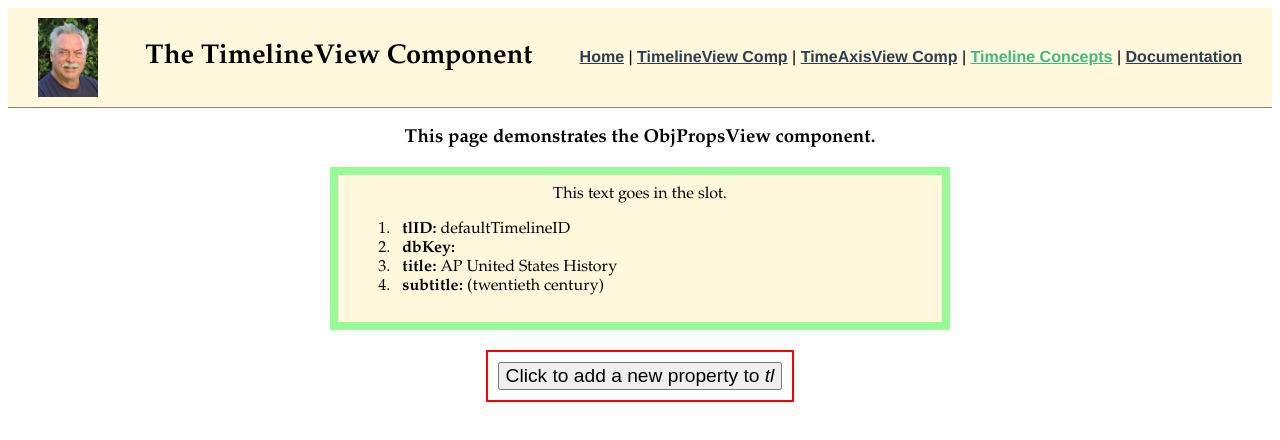
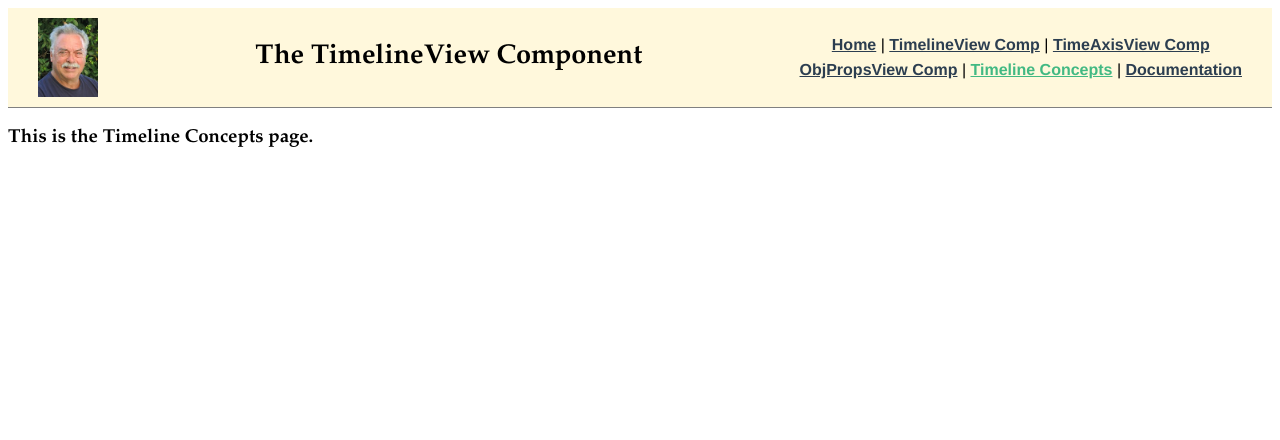
Before and after one commit to bruml2/timelineviewcomp, a Vue app: page /concepts in a window 1280 px wide. Shown: the top 440 px of the page. Built offline with nearby package versions, Linux system fonts and the light colour scheme.

Commit message:
better ObjPropsView

```diff
--- a/src/App.vue
+++ b/src/App.vue
@@ -3,14 +3,15 @@
     <div id="app-nav">
       <img alt="Ruml portrait" src="@/assets/self-villa2013.20k.jpg" width="60">
       <span id="app-title">The TimelineView Component</span>
-      <span id="app-links">
+      <div id="app-links">
         <!-- router/index.js: the views/*vue component to display for each route; -->
         <router-link to="/">Home</router-link> |
         <router-link to="/timeline">TimelineView Comp</router-link> |
-        <router-link to="/timeAxis">TimeAxisView Comp</router-link> |
+        <router-link to="/timeAxis">TimeAxisView Comp</router-link> <br />
+        <router-link to="/objProps">ObjPropsView Comp</router-link> |
         <router-link to="/concepts">Timeline Concepts</router-link> |
         <router-link to="/docs">Documentation</router-link>
-      </span>
+      </div>
     </div>
     <transition name="fade" appear> <!-- name prefixes classes -->
       <router-view />
@@ -44,11 +45,18 @@
   background-color: cornsilk;
   border-bottom: 1px solid gray;
 }
-#app-nav a {
+#app-links {
+  text-align: center;
+  line-height: 1.6;
+}
+#app-links a {
   font-weight: bold;
   color: #2c3e50;
 }
-#app-nav a.router-link-exact-active {
+#app-links a:hover {
+  color: blue;
+}
+#app-links a.router-link-exact-active {
   color: #42b983;
 }
 .fade-enter-active, .fade-leave-active {
--- a/src/assets/builddate.js
+++ b/src/assets/builddate.js
@@ -1 +1 @@
-export const builddate = "Tue Mar 31 2020 - 12:04:47"
+export const builddate = "Tue Mar 31 2020 - 19:04:28"
--- a/src/router/index.js
+++ b/src/router/index.js
@@ -4,6 +4,7 @@ import VueRouter from 'vue-router'
 import Home     from '../views/Home.vue'
 import Timeline from '../views/Timeline.vue'
 import TimeAxis from '../views/TimeAxis.vue'
+import ObjProps from '../views/ObjProps.vue'
 import Concepts from '../views/Concepts.vue'
 import Documentation from '../views/Documentation.vue'
 
@@ -24,6 +25,11 @@ const routes = [
     path: '/timeAxis',
     name: 'TimeAxis',
     component: TimeAxis
+  },
+  {
+    path: '/objProps',
+    name: 'ObjProps',
+    component: ObjProps
   },
   {
     path: '/concepts',
--- a/src/views/Concepts.vue
+++ b/src/views/Concepts.vue
@@ -1,86 +1,5 @@
 <template>
-  <div class="objPropsView">
-    <h3>This page demonstrates the <b>ObjPropsView</b> component.</h3>
-    <ObjPropsView :showObjProps="true" :obj="tl">
-      <div style="text-align: center">
-        This text goes in the slot.
-      </div>
-    </ObjPropsView>
-    <div class="btnContainer">
-      <button v-if="showAddBtn" @click="addToTl">Click to add a new property to <i>tl</i></button>
-      <button v-else>No more properties to add!</button>
-    </div>
+  <div class="concepts">
+    <h3>This is the <b>Timeline Concepts</b> page.</h3>
   </div>
 </template>
-
-<script>
-import ObjPropsView from "@/components/ObjPropsView.vue"
-
-export default {
-components: { ObjPropsView },
-data() {
-  return {
-    tl: {
-          "tlID":         "defaultTimelineID",
-          "dbKey":        null,
-          "title":        "AP United States History",
-          "subtitle":     "(twentieth century)",
-    },
-    additions: {},
-    remainder: {
-          "footerHTML":   "This is <b>bold</b> footer text.",
-          "startYear":      1900,
-          "stopYear":       2000,
-          "tickInterval":   10,
-          "bgColor":        "bisque",
-          "borderWidth":    3,
-          "borderColor":    "#C11B17",
-          "svgWidth":       1228,
-          "svgSideMargin":  20,
-          "eraTopMargin":   30,
-          "eraHeight":      320,
-          "timeAxisHeight": 50,
-    },
-    showAddBtn: true
-  }
-},
-created() {
-  // clone else same memory reference;
-  this.additions = Object.assign({}, this.remainder)
-},
-methods: {
-  addToTl() {
-    if (Object.keys(this.additions).length == 0) {
-      this.showAddBtn = false
-      return
-    }
-    const firstKey = Object.keys(this.additions)[0]
-    // firstKey is a string: requires subscript notation (dot won't work);
-    console.log(`Moving: ${firstKey} with value: ${this.additions[firstKey]}`)
-    let newObj = {}
-    newObj[firstKey] = this.additions[firstKey]
-    this.tl = Object.assign({}, this.tl, newObj)
-    delete this.additions[firstKey]
-    console.log(`length of additions: ${Object.keys(this.additions).length}`)
-    console.log(`length of tl: ${Object.keys(this.tl).length}`)
-  }
-}
-}
-</script>
-
-<style scoped>
-.objPropsView {
-  margin: 0 auto;
-  width: 70%;
-  text-align: center;
-}
-.btnContainer {
-  display: inline-block;
-  margin: 20px auto;
-  padding: 10px;
-  border: 2px solid red;
-}
-.btnContainer button {
-  font-size: 1.2rem;
-}
-</style>
--- /dev/null
+++ b/src/views/ObjProps.vue
@@ -0,0 +1,96 @@
+<template>
+  <div class="objPropsView">
+    <h3>This page demonstrates the <b>ObjPropsView</b> component.</h3>
+    <ObjPropsView :showObjProps="true" :obj="tl">
+      <div style="text-align: center">
+        This text goes in the slot.
+      </div>
+    </ObjPropsView>
+    <div class="btnContainer">
+      <button v-if="showAddBtn" @click="addToTl">Click to add a new property to <i>tl</i></button>
+      <button v-else @click="resetTl" >No more properties to add! &nbsp; <span style="color: red;">RESET</span></button>
+    </div>
+  </div>
+</template>
+
+<script>
+import ObjPropsView from "@/components/ObjPropsView.vue"
+
+export default {
+components: { ObjPropsView },
+data() {
+  return {
+    tl: {
+          "tlID":         "defaultTimelineID",
+          "dbKey":        null,
+          "title":        "AP United States History",
+          "subtitle":     "(twentieth century)",
+    },
+    additions: {},
+    remainder: {
+          "footerHTML":   "This is <b>bold</b> footer text.",
+          "startYear":      1900,
+          "stopYear":       2000,
+          "tickInterval":   10,
+          "bgColor":        "bisque",
+          "borderWidth":    3,
+          "borderColor":    "#C11B17",
+          "svgWidth":       1228,
+          "svgSideMargin":  20,
+          "eraTopMargin":   30,
+          "eraHeight":      320,
+          "timeAxisHeight": 50,
+    },
+    showAddBtn: true
+  }
+},
+created() {
+  // clone else same memory reference;
+  this.additions = Object.assign({}, this.remainder)
+},
+methods: {
+  addToTl() {
+    if (Object.keys(this.additions).length == 0) {
+      this.showAddBtn = false
+      return
+    }
+    const firstKey = Object.keys(this.additions)[0]
+    // firstKey is a string: requires subscript notation (dot won't work);
+    console.log(`Moving: ${firstKey} with value: ${this.additions[firstKey]}`)
+    let newObj = {}
+    newObj[firstKey] = this.additions[firstKey]
+    this.tl = Object.assign({}, this.tl, newObj)
+    delete this.additions[firstKey]
+    console.log(`length of additions: ${Object.keys(this.additions).length}`)
+    console.log(`length of tl: ${Object.keys(this.tl).length}`)
+  },
+  resetTl() {
+    this.tl = {
+      "tlID":     "defaultTimelineID",
+      "dbKey":    null,
+      "title":    "AP United States History",
+      "subtitle": "(twentieth century)",
+    }
+    this.additions = Object.assign({}, this.remainder)
+    this.showAddBtn = true
+  }
+}
+}
+</script>
+
+<style scoped>
+.objPropsView {
+  margin: 0 auto;
+  width: 70%;
+  text-align: center;
+}
+.btnContainer {
+  display: inline-block;
+  margin: 20px auto;
+  padding: 10px;
+  border: 2px solid red;
+}
+.btnContainer button {
+  font-size: 1.2rem;
+}
+</style>
```
